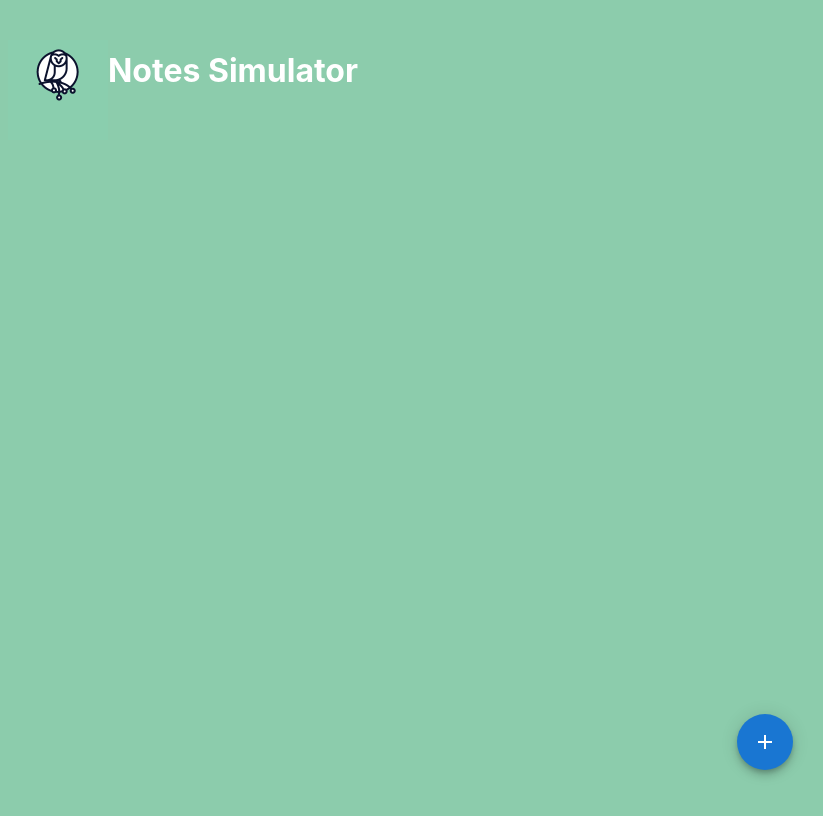
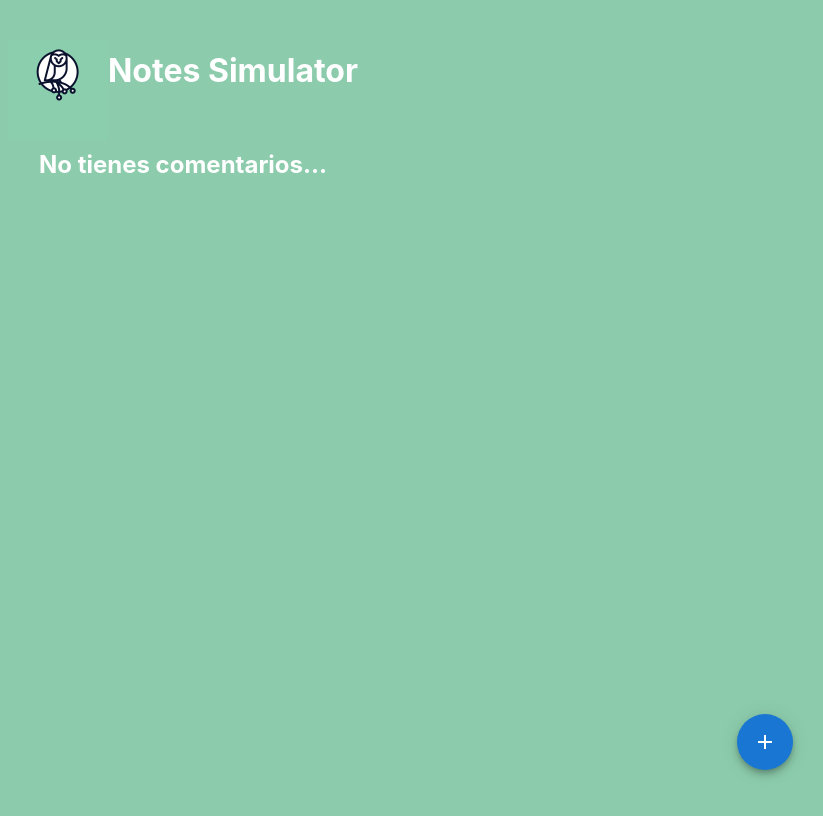
Before and after one commit to juanbamana/Notes-Simulator, a React (Create React App) app: page / in a window 1280 px wide. Shown: the top 816 px of the page, without its empty margins (457-1280 px from the left). Built offline with nearby package versions, Linux system fonts and the light colour scheme.

Commit message:
fix name comments

```diff
--- a/src/App.js
+++ b/src/App.js
@@ -2,7 +2,8 @@ import { Header } from "./components/Header/Header";
 import { Container, Snackbar } from '@mui/material';
 import { SendNotes } from "./components/SendNotes/SendNotes";
 import React, {useState, useEffect}  from 'react'
-import { COMENTS_STORAGE } from "./utils/constants";
+import { COMMENTS_STORAGE } from "./utils/constants";
+import { ListComments } from "./components/ListComments/ListComments";
 
 
 function App() {
@@ -13,15 +14,15 @@ function App() {
     text: null
   })
 
-  const [allComents, setAllComents] = useState([])
+  const [allComments, setAllComments] = useState([])
 
  useEffect(() => {
 
-  const allComentsStorage = localStorage.getItem(COMENTS_STORAGE)
+  const allCommentsStorage = localStorage.getItem(COMMENTS_STORAGE)
 
-  const allComents = JSON.parse(allComentsStorage)
+  const allComments = JSON.parse(allCommentsStorage)
 
-  setAllComents(allComents)
+  setAllComments(allComments)
 
  }, [])
 
@@ -30,8 +31,8 @@ function App() {
   return (
     <Container className="notes-simulator" maxWidth={false}>
       <Header />
-      <SendNotes setToastProps={setToastProps} allComents={allComents}/>
-
+      <SendNotes setToastProps={setToastProps} allComments={allComments}/>
+       <ListComments allComments={allComments}/>
       <Snackbar
       anchorOrigin={{ vertical: 'top', horizontal: 'center' }}
       open={toastProps.open}
--- /dev/null
+++ b/src/components/ListComments/ListComments.js
@@ -0,0 +1,25 @@
+import React from "react";
+import { Grid } from "@mui/material";
+
+import "./ListComments.scss";
+
+export const ListComments = ({ allComments }) => {
+  if (!allComments || allComments.length === 0) {
+    return (
+      <div className="list-comments-empty">
+        <h2>No tienes comentarios...</h2>
+      </div>
+    );
+  }
+
+  return (
+    <Grid container spacing={2} className="list-comments">
+      {allComments.map((comment, index) => (
+        <Grid item xs={4} key={index}>
+            {comment.name}
+
+        </Grid>
+      ))}
+    </Grid>
+  );
+};
--- /dev/null
+++ b/src/components/ListComments/ListComments.scss
@@ -0,0 +1,12 @@
+.list-comments-empty{
+
+    margin-top: 150px !important;
+    text-align: center;
+    color: #fff;
+}
+
+.list-comments{
+
+    margin-top: 150px !important;
+
+}
--- a/src/components/Modal/ModalContainer.js
+++ b/src/components/Modal/ModalContainer.js
@@ -7,7 +7,6 @@ import './ModalContainer.scss'
 
 
 export const ModalContainer = ({isOpenModal,closeModal, children}) => {
-  console.log(isOpenModal)
 
   return (
  <Modal
--- a/src/components/SendNotes/SendNotes.js
+++ b/src/components/SendNotes/SendNotes.js
@@ -5,9 +5,9 @@ import "./SendNotes.scss";
 import moment from "moment";
 import { ModalContainer } from "../Modal/ModalContainer";
 import { FormNotes } from "../FormNotes/FormNotes";
-import { COMENTS_STORAGE } from "../../utils/constants";
+import { COMMENTS_STORAGE } from "../../utils/constants";
 
-export const SendNotes = ({ setToastProps, allComents }) => {
+export const SendNotes = ({ setToastProps, allComments }) => {
   const [isOpenModal, setIsOpenModal] = useState(false);
 
   const openModal = () => {
@@ -21,10 +21,10 @@ export const SendNotes = ({ setToastProps, allComents }) => {
   const sendNotes = (event, formState) => {
     event.preventDefault();
     const { name, coment } = formState;
-    let allComentsArray = [];
+    let allCommentsArray = [];
 
-    if (allComents) {
-      allComentsArray = allComents;
+    if (allComments) {
+      allCommentsArray = allComments;
     }
     if (!name || !coment) {
       setToastProps({
@@ -33,15 +33,15 @@ export const SendNotes = ({ setToastProps, allComents }) => {
       });
     } else {
       formState.time = moment().format("HH:mm:ss");
-      allComentsArray.push(formState);
-      localStorage.setItem(COMENTS_STORAGE, JSON.stringify(allComentsArray));
+      allCommentsArray.push(formState);
+      localStorage.setItem(COMMENTS_STORAGE, JSON.stringify(allCommentsArray));
       setToastProps({
         open: true,
         text: "Comentario enviado correctamente",
       });
       closeModal();
     }
-    allComentsArray = [];
+    allCommentsArray = [];
   };
 
   return (
--- a/src/utils/constants.js
+++ b/src/utils/constants.js
@@ -1 +1 @@
-export const COMENTS_STORAGE = "coment-lt"
+export const COMMENTS_STORAGE = "coment-lt"
```
Also changed, not shown: src/components/Comments/Comments.js (added, +7 -0 lines), src/components/Comments/Comments.scss (added).
